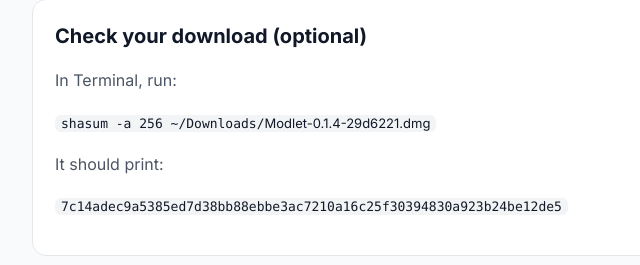
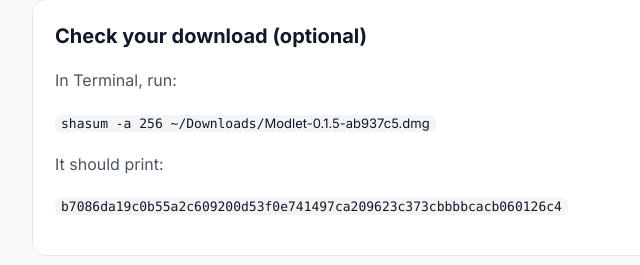
Before and after one commit to gradientx-tech/gradientx-tech.github.io, a plain HTML site: page modlet/index.html in a window 1280 px wide. Shown: the part 1745-2010 px from the top of the page, 244-884 px from the left. Drawn offline with Linux system fonts and the light colour scheme.

Commit message:
Modlet download page: internal test 15

```diff
--- a/modlet/index.html
+++ b/modlet/index.html
@@ -82,8 +82,8 @@
         ⬇︎ <span class="en">Download for Windows</span><span class="zh">下载 Windows 版</span> <small>· 81 MB</small>
       </a>
       <div class="meta mac">
-        <span class="en">Version 0.1.4 (internal test 14) · Apple chip (M1 or later) · macOS 14 or later · 16 GB memory recommended</span>
-        <span class="zh">版本 0.1.4（内测 14）· 需要 Apple 芯片（M1 或更新）· macOS 14 或更新 · 建议 16 GB 内存</span>
+        <span class="en">Version 0.1.5 (internal test 15) · Apple chip (M1 or later) · macOS 14 or later · 16 GB memory recommended</span>
+        <span class="zh">版本 0.1.5（内测 15）· 需要 Apple 芯片（M1 或更新）· macOS 14 或更新 · 建议 16 GB 内存</span>
       </div>
       <div class="meta win">
         <span class="en">Version 0.1.0 (Windows internal test 5) · Windows 10 or 11, 64-bit · NVIDIA graphics card with 6 GB or more</span>
@@ -183,9 +183,9 @@
       <h2><span class="en">Check your download (optional)</span><span class="zh">核对下载的文件（可选）</span></h2>
       <p class="muted"><span class="en mac">In Terminal, run:</span><span class="zh mac">在「终端」里运行：</span><span class="en win">In Command Prompt, run:</span><span class="zh win">在「命令提示符」里运行：</span></p>
       <div class="mac">
-      <p><code>shasum -a 256 ~/Downloads/<span id="sum-mac-file">Modlet-0.1.4-29d6221.dmg</span></code></p>
+      <p><code>shasum -a 256 ~/Downloads/<span id="sum-mac-file">Modlet-0.1.5-ab937c5.dmg</span></code></p>
       <p class="muted"><span class="en">It should print:</span><span class="zh">应该显示：</span></p>
-      <p><code id="sum-mac">7c14adec9a5385ed7d38bb88ebbe3ac7210a16c25f30394830a923b24be12de5</code></p>
+      <p><code id="sum-mac">b7086da19c0b55a2c609200d53f0e741497ca209623c373cbbbbcacb060126c4</code></p>
       </div>
       <div class="win">
       <p><code>certutil -hashfile %USERPROFILE%\Downloads\Modlet-Setup-0.1.0-d2a2415.exe SHA256</code></p>
@@ -212,10 +212,10 @@
       // packs, Baidu Baike, 12356), still on GitHub until a mainland mirror exists; Windows the same file for both.
       var GH = "https://github.com/gradientx-tech/petai-releases/releases/download/";
       var DL = {
-        gl: { mac: GH + "v0.1.4-test14/Modlet-0.1.4-29d6221.dmg", win: GH + "v0.1.0-win5/Modlet-Setup-0.1.0-d2a2415.exe",
-              macFile: "Modlet-0.1.4-29d6221.dmg", macSum: "7c14adec9a5385ed7d38bb88ebbe3ac7210a16c25f30394830a923b24be12de5" },
-        cn: { mac: GH + "v0.1.4-test14/Modlet-CN-0.1.4-29d6221.dmg", win: GH + "v0.1.0-win5/Modlet-Setup-0.1.0-d2a2415.exe",
-              macFile: "Modlet-CN-0.1.4-29d6221.dmg", macSum: "5ea515760280783004c398415d2890264dca56f54d99f5ba51c46135f716f236" }
+        gl: { mac: GH + "v0.1.5-test15/Modlet-0.1.5-ab937c5.dmg", win: GH + "v0.1.0-win5/Modlet-Setup-0.1.0-d2a2415.exe",
+              macFile: "Modlet-0.1.5-ab937c5.dmg", macSum: "b7086da19c0b55a2c609200d53f0e741497ca209623c373cbbbbcacb060126c4" },
+        cn: { mac: GH + "v0.1.5-test15/Modlet-CN-0.1.5-ab937c5.dmg", win: GH + "v0.1.0-win5/Modlet-Setup-0.1.0-d2a2415.exe",
+              macFile: "Modlet-CN-0.1.5-ab937c5.dmg", macSum: "3052faf32a8f76b04e85c87aaf4993fec1bff4148369c87c2cd472e1e5b6e4a8" }
       };
       var get = function (k) { try { return localStorage.getItem(k); } catch (e) { return null; } };
       var put = function (k, v) { try { localStorage.setItem(k, v); } catch (e) {} };
```
